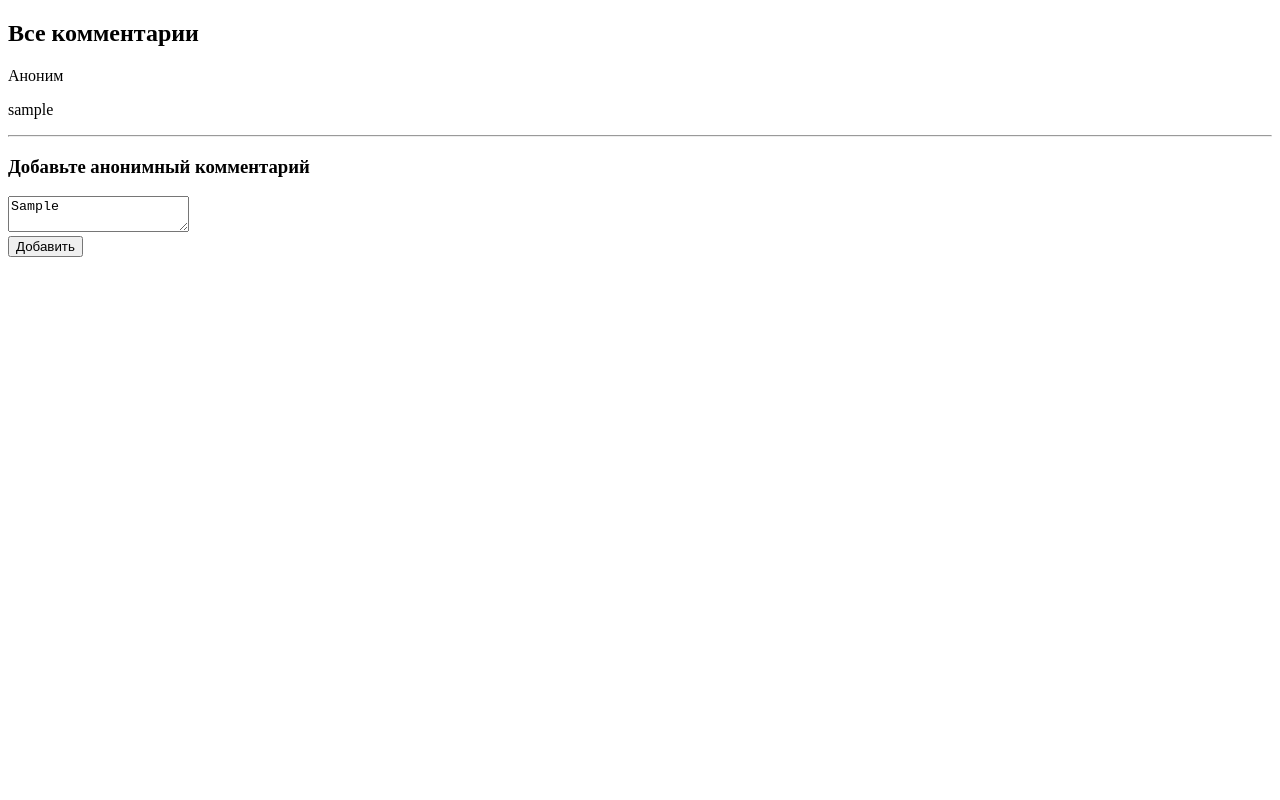
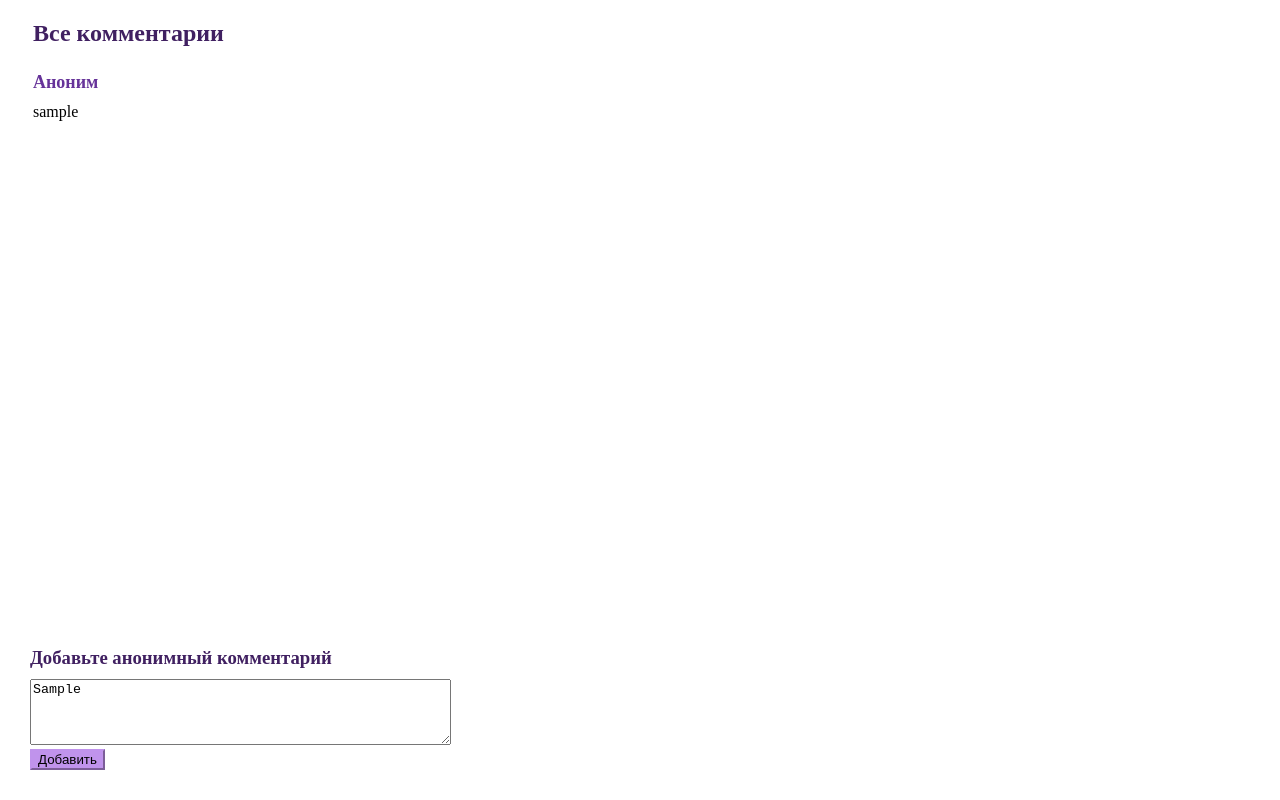
Before and after one commit to alsulu/practice_javascript, a plain HTML site: page week_17/second_ex/index.html in a window 1280 px wide. Both pictures are taken after typing "Sample" into the empty fields and a click on the button "Добавить". Drawn offline with Linux system fonts and the light colour scheme.

Commit message:
added full ex 2 week 17

```diff
--- /dev/null
+++ b/week_17/second_ex/index.css
@@ -0,0 +1,43 @@
+h2,
+h3 {
+    color: rgb(64, 32, 97);
+}
+
+h3 {
+    margin-top: 0;
+    margin-bottom: 10px;
+}
+
+body {
+    position: relative;
+}
+
+#comments {
+    margin-left: 25px;
+}
+
+#add_comment {
+    position: fixed;
+    background-color: white;
+    width: 100%;
+    padding: 30px;
+    bottom: 0;
+    left: 0;
+}
+
+.name {
+    font-weight: bold;
+    font-size: 18px;
+    margin-bottom: 10px;
+    margin-top: 25px;
+    color: rebeccapurple;
+}
+
+.comment {
+    margin: 0;
+}
+
+.button {
+    background-color: rgb(192, 147, 236);
+    border-color: rgb(192, 147, 236);
+}
--- a/week_17/second_ex/index.html
+++ b/week_17/second_ex/index.html
@@ -4,6 +4,7 @@
     <meta charset="UTF-8">
     <meta http-equiv="X-UA-Compatible" content="IE=edge">
     <meta name="viewport" content="width=device-width, initial-scale=1.0">
+    <link rel="stylesheet" href="index.css">
     <title>Document</title>
 </head>
 <body>
@@ -13,8 +14,8 @@
 
     <div id="add_comment">
         <h3>Добавьте анонимный комментарий</h3>
-        <textarea id="text"></textarea><br/>
-        <input type="button" value="Добавить" onclick="add()"></input>
+        <textarea id="text" placeholder="Начните писать..." cols="50" rows="4"></textarea><br/>
+        <input type="button" class="button" value="Добавить" onclick="add()"></input>
     </div>
 
     <script src="index.js"></script>
--- a/week_17/second_ex/index.js
+++ b/week_17/second_ex/index.js
@@ -1,8 +1,7 @@
 function add() {
     let comment1 = checkSpam();
-    document.getElementById("comments").innerHTML += `<p>Аноним</p>`;
-    document.getElementById("comments").innerHTML += `<p>${comment1}</p>`;
-    document.getElementById("comments").innerHTML += `<hr>`;
+    document.getElementById("comments").innerHTML += `<p class="name">Аноним</p>`;
+    document.getElementById("comments").innerHTML += `<p class="comment">${comment1}</p>`;
 }
 
 function checkSpam() {
```
